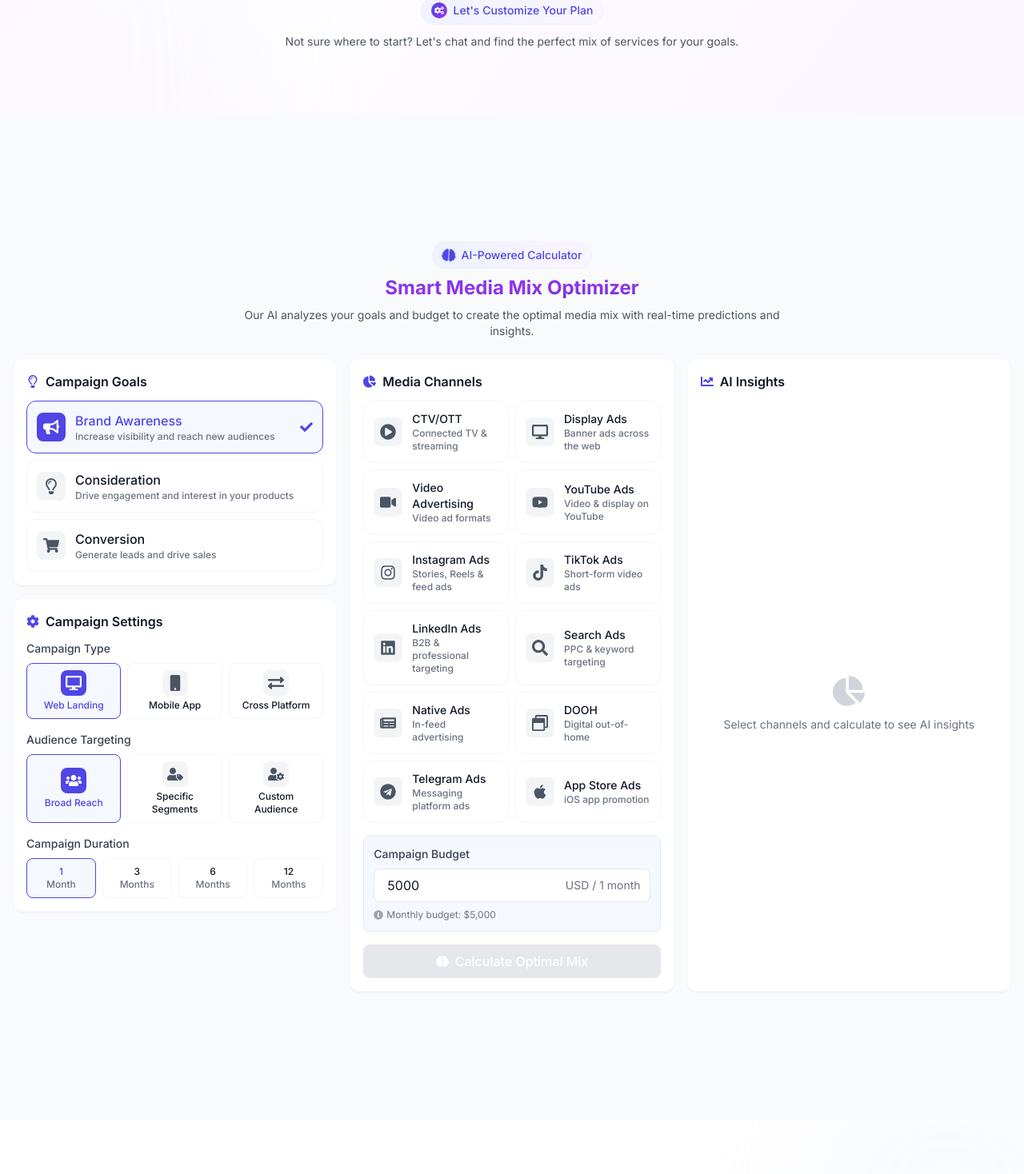
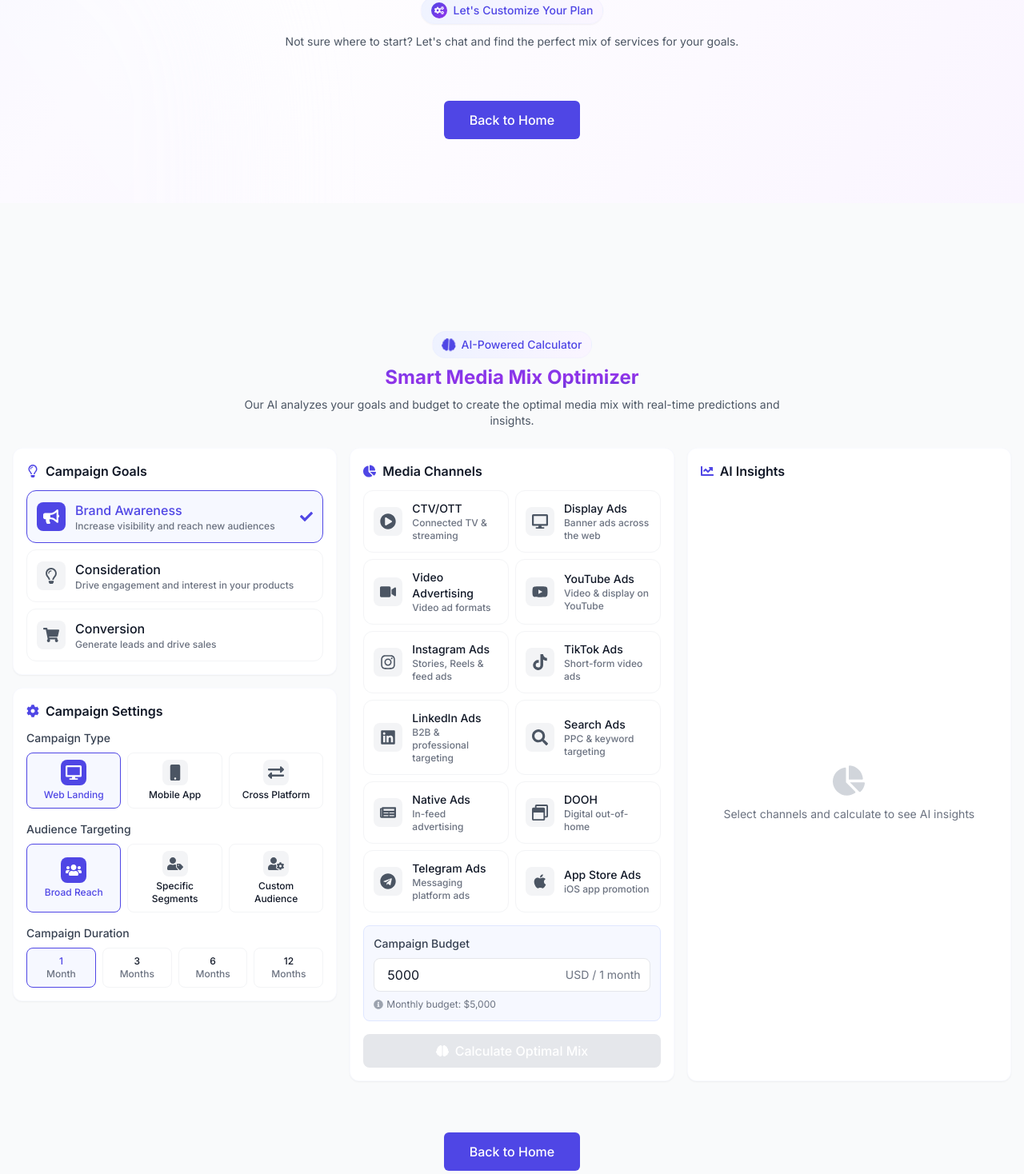
Before and after one commit to Cryptotechno/AI-VERTISE, a React (Vite) app: page / in a window 1280 px wide. Shown: the part 2800-4268 px from the top of the page at 80% size. Built offline with nearby package versions, Linux system fonts and the light colour scheme.

Commit message:
Add 'Back to Home' buttons to improve navigation between pages

```diff
--- a/src/components/sections/About.tsx
+++ b/src/components/sections/About.tsx
@@ -5,6 +5,7 @@
   FaMapMarkerAlt, FaLanguage, FaCalendarAlt, FaGraduationCap, FaUserTie
 } from 'react-icons/fa'
 import { useState } from 'react'
+import { Link } from 'react-router-dom'
 
 // Default fallback image
 const BALTYK_IMAGE = 'http://i.imgur.com/zpYk2iK.jpg'
@@ -332,6 +333,15 @@
             ))}
           </div>
         </motion.div>
+
+        <div className="mt-16 text-center">
+          <Link
+            to="/"
+            className="inline-flex items-center justify-center px-8 py-3 text-base font-medium rounded-md text-white bg-indigo-600 hover:bg-indigo-700 transition-colors duration-300"
+          >
+            Back to Home
+          </Link>
+        </div>
       </div>
     </section>
   )
--- a/src/components/sections/Calculator.tsx
+++ b/src/components/sections/Calculator.tsx
@@ -22,6 +22,7 @@
   FaDownload,
   FaRegLightbulb
 } from 'react-icons/fa'
+import { Link } from 'react-router-dom'
 
 // Register ChartJS components
 ChartJS.register(ArcElement, Tooltip, Legend)
@@ -1095,6 +1096,16 @@
           </motion.div>
         )}
       </AnimatePresence>
+
+      {/* Add at the bottom of the component before the closing fragment */}
+      <div className="mt-16 text-center">
+        <Link
+          to="/"
+          className="inline-flex items-center justify-center px-8 py-3 text-base font-medium rounded-md text-white bg-indigo-600 hover:bg-indigo-700 transition-colors duration-300"
+        >
+          Back to Home
+        </Link>
+      </div>
     </section>
   )
 }
--- a/src/components/sections/Services.tsx
+++ b/src/components/sections/Services.tsx
@@ -21,6 +21,7 @@
   FaRocket,
   FaChartPie
 } from 'react-icons/fa'
+import { Link } from 'react-router-dom'
 
 interface AIRecommendation {
   score: number;
@@ -311,6 +312,15 @@
             Not sure where to start? Let's chat and find the perfect mix of services for your goals.
           </p>
         </motion.div>
+
+        <div className="mt-16 text-center">
+          <Link
+            to="/"
+            className="inline-flex items-center justify-center px-8 py-3 text-base font-medium rounded-md text-white bg-indigo-600 hover:bg-indigo-700 transition-colors duration-300"
+          >
+            Back to Home
+          </Link>
+        </div>
       </div>
     </section>
   )
--- a/src/pages/BlogPage.tsx
+++ b/src/pages/BlogPage.tsx
@@ -1,6 +1,7 @@
 import React, { useEffect } from 'react';
 import Blog from '../components/sections/Blog';
 import { Helmet } from 'react-helmet';
+import { Link } from 'react-router-dom';
 
 const BlogPage: React.FC = () => {
   // Scroll to top when component mounts
@@ -9,7 +10,8 @@
   }, []);
 
   return (
-    <div className="min-h-screen bg-white">
+    <div className="min-h-screen bg-gray-50 pt-16 pb-12">
+      <div className="container mx-auto px-4">
         <Helmet>
           <title>AI-Driven Marketing Insights Blog | AI VERTISE</title>
           <meta name="description" content="Discover the latest trends and strategies in AI-driven digital advertising, programmatic marketing, and data-driven campaigns." />
@@ -35,6 +37,15 @@
             <Blog />
           </div>
         </main>
+        <div className="mt-16 text-center">
+          <Link
+            to="/"
+            className="inline-flex items-center justify-center px-8 py-3 text-base font-medium rounded-md text-white bg-indigo-600 hover:bg-indigo-700 transition-colors duration-300"
+          >
+            Back to Home
+          </Link>
+        </div>
+      </div>
     </div>
   );
 };
```
Lines whose indentation alone changed are shown as unchanged.
